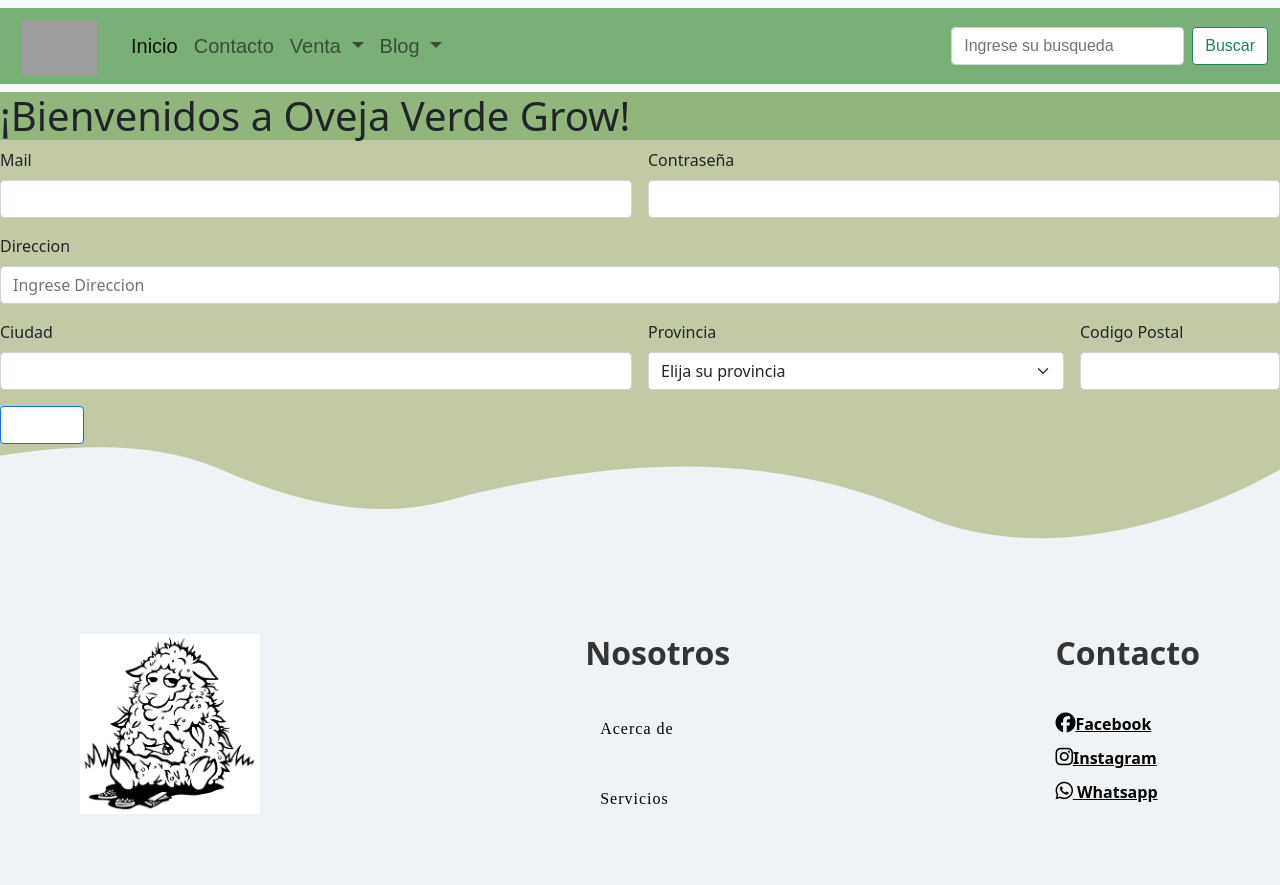
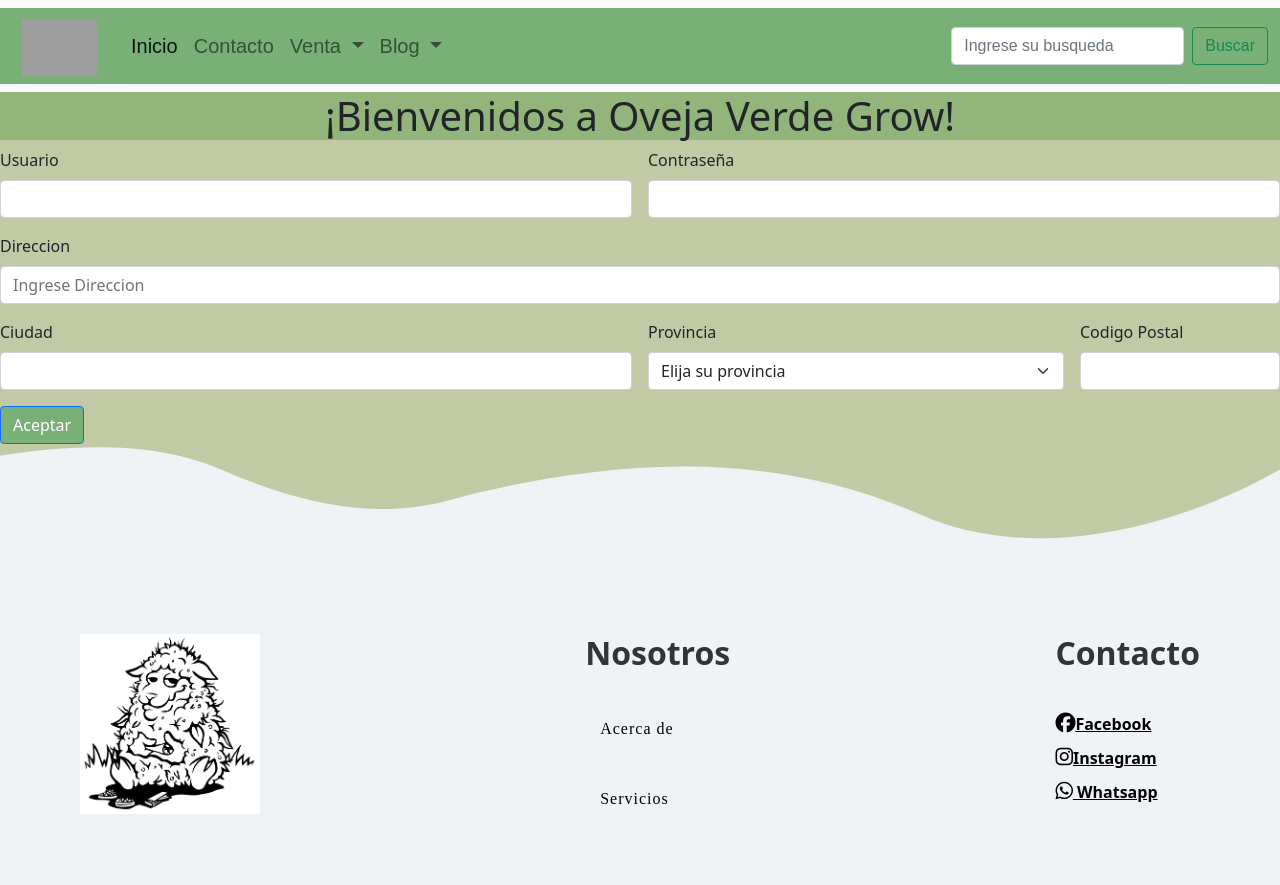
Before and after one commit to matiaseyala/OvejaVerde, a website: page pages/form.html in a window 1280 px wide. Shown: the top 885 px of the page. Drawn offline with nearby package versions, Linux system fonts and the light colour scheme; grey boxes are pictures that could not be loaded; a web font is replaced by a local one.

Commit message:
casi terminacion de sitio

```diff
--- a/pages/form.html
+++ b/pages/form.html
@@ -151,7 +151,7 @@
   <main class="principal">
     <form class="row g-3">
       <div class="col-md-6">
-        <label for="inputEmail4" class="form-label">Mail</label>
+        <label for="inputEmail4" class="form-label">Usuario</label>
         <input type="email" class="form-control" id="inputEmail4">
       </div>
       <div class="col-md-6">
--- a/scss/style.scss
+++ b/scss/style.scss
@@ -95,7 +95,7 @@
 }
 
 .btn{
-    background-color: white;
+    background-color: #78B078;
 }
 
 
@@ -208,6 +208,7 @@
 
 h1 {
     background-color: #91B57B;
+    text-align: center;
 
 
 }
```
Also changed, not shown: css/style.css.
